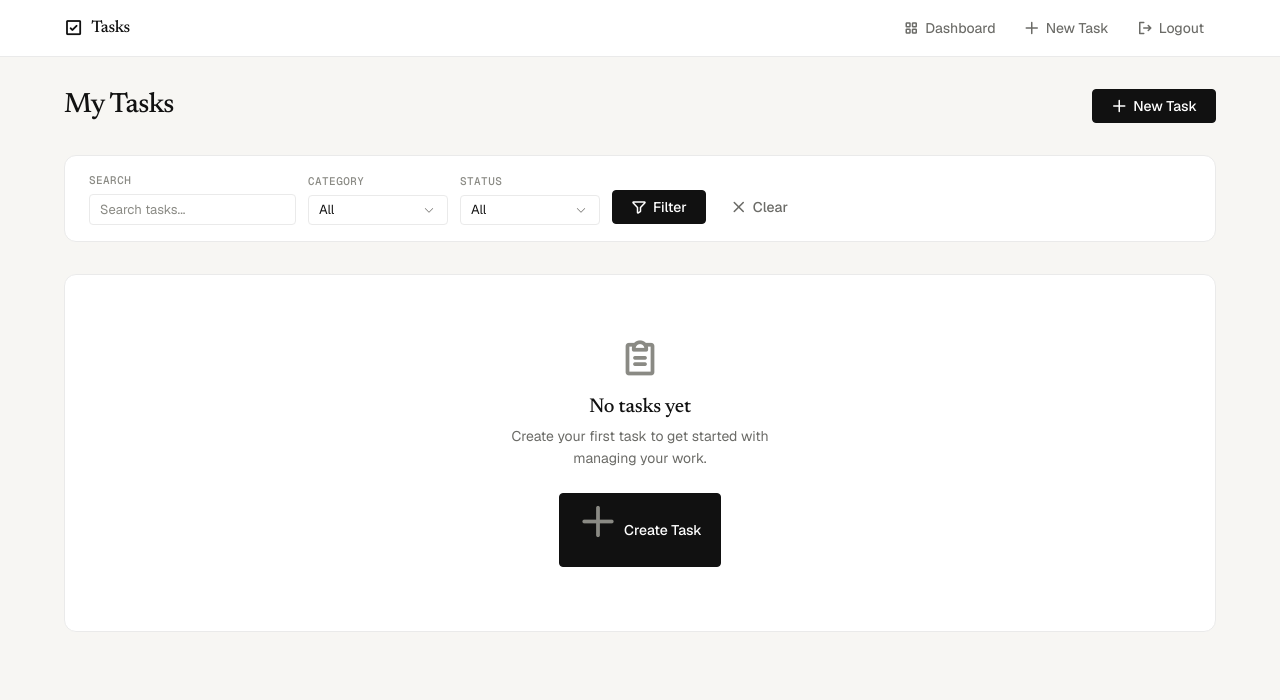
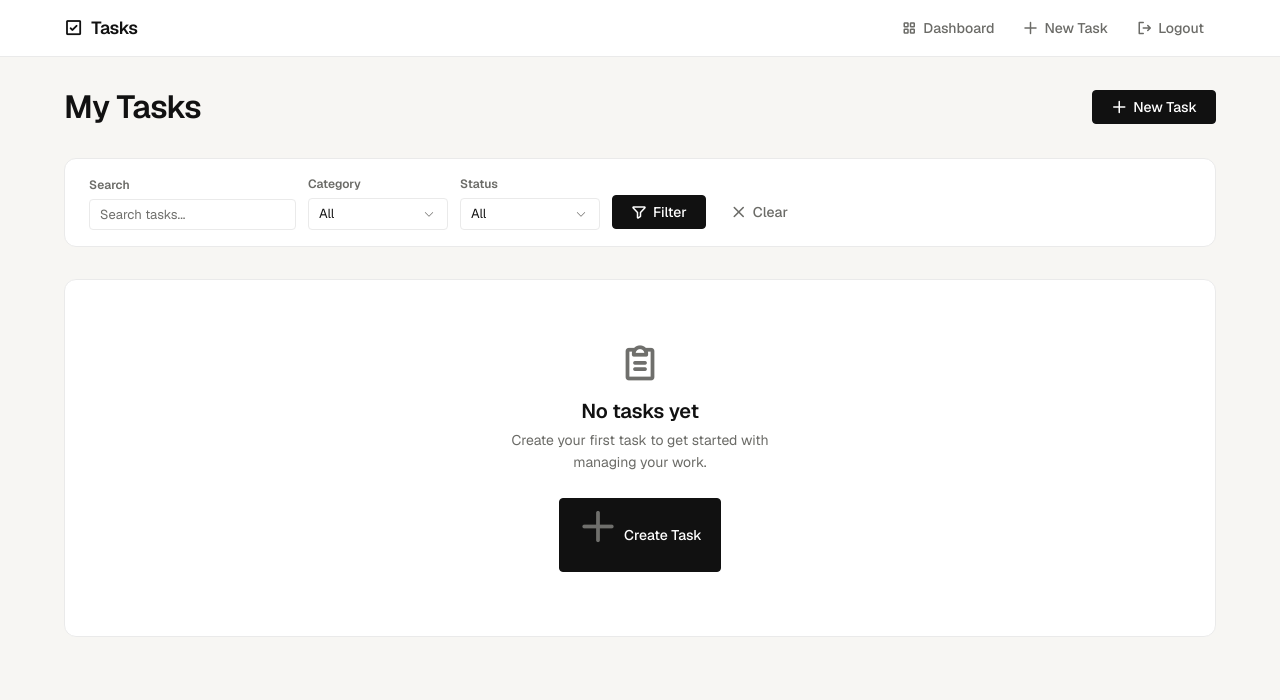
Before and after one commit to AbdulAhadSerfraz/task-management-system, a Flask app: page /dashboard in a window 1280 px wide. Shown: the top 700 px of the page. Run offline with Flask 3, Linux system fonts and the light colour scheme; the visitor is signed in with stand-in values (Sample User, id 1); data that the repository does not hold is empty.

Commit message:
Refine typography, add delight moments, polish UI, update README
- typeset: single typeface (Geist), structured type scale, text-wrap balance
- delight: completion pulse animation, first-task confetti, textarea auto-resize,
  Cmd+Enter keyboard shortcut
- polish: WCAG contrast fixes for tertiary/badge text, :focus-visible keyboard
  indicators, :disabled button states, token cleanup (--border-hover)
- README: reflect custom design system (no longer Bootstrap), updated structure,
  feature list, test count (21)

```diff
--- a/routes/task_routes.py
+++ b/routes/task_routes.py
@@ -87,8 +87,12 @@ def create_task():
         db.session.add(task)
         db.session.commit()
 
+        task_count = Task.query.filter_by(user_id=current_user.id).count()
         flash('Task created successfully!', 'success')
-        return redirect(url_for('task.dashboard'))
+        redirect_url = url_for('task.dashboard')
+        if task_count == 1:
+            redirect_url += '?created=1'
+        return redirect(redirect_url)
 
     return render_template('create_task.html')
 
@@ -177,4 +181,4 @@ def complete_task(task_id):
     db.session.commit()
 
     flash('Task status updated!', 'success')
-    return redirect(url_for('task.dashboard'))
+    return redirect(url_for('task.dashboard', completed=task.id))
--- a/static/css/style.css
+++ b/static/css/style.css
@@ -3,8 +3,9 @@
   --bg-raised: #FFFFFF;
   --text: #111111;
   --text-secondary: #6B6B67;
-  --text-tertiary: #8A8A84;
+  --text-tertiary: #6F6F6C;
   --border: #EAEAEA;
+  --border-hover: #D4D4D0;
   --border-light: #F0F0EE;
   --red-bg: #FDEBEC;
   --red-text: #9F2F2D;
@@ -14,8 +15,7 @@
   --green-text: #346538;
   --yellow-bg: #FBF3DB;
   --yellow-text: #956400;
-  --sans: 'Geist', 'SF Pro Display', 'Helvetica Neue', 'Switzer', sans-serif;
-  --serif: 'Newsreader', 'Playfair Display', serif;
+  --sans: 'Geist', system-ui, -apple-system, sans-serif;
   --mono: 'Geist Mono', 'SF Mono', 'JetBrains Mono', monospace;
   --space-3xs: 2px;
   --space-2xs: 4px;
@@ -49,6 +49,7 @@ body {
   color: var(--text);
   background: var(--bg);
   line-height: 1.6;
+  text-wrap: pretty;
   -webkit-font-smoothing: antialiased;
   -moz-osx-font-smoothing: grayscale;
 }
@@ -68,19 +69,14 @@ body {
 
 h1, h2, h3, h4, h5 {
   color: var(--text);
-  line-height: 1.2;
+  line-height: 1.15;
+  text-wrap: balance;
 }
 
-h1 {
-  font-family: var(--serif);
-  font-weight: 500;
-  letter-spacing: -0.02em;
-  font-size: 2.25rem;
-}
-
-h2 { font-size: 1.5rem; font-weight: 600; letter-spacing: -0.01em; }
-h3 { font-size: 1.25rem; font-weight: 600; letter-spacing: -0.01em; }
-h4 { font-size: 1.125rem; font-weight: 600; }
+h1 { font-size: 2.5rem; font-weight: 600; letter-spacing: -0.02em; }
+h2 { font-size: 2rem; font-weight: 600; letter-spacing: -0.015em; }
+h3 { font-size: 1.5rem; font-weight: 600; letter-spacing: -0.01em; }
+h4 { font-size: 1.25rem; font-weight: 600; }
 
 a {
   color: var(--text);
@@ -102,13 +98,14 @@ a:hover {
 }
 
 .page-header h1 {
-  font-size: 1.75rem;
+  font-size: 2rem;
   margin: 0;
 }
 
 .text-mono {
   font-family: var(--mono);
   font-size: 0.8125rem;
+  font-variant-numeric: tabular-nums;
 }
 
 .text-secondary { color: var(--text-secondary); }
@@ -140,9 +137,8 @@ a:hover {
   display: flex;
   align-items: center;
   gap: var(--space-xs);
-  font-family: var(--serif);
-  font-size: 1.05rem;
-  font-weight: 500;
+  font-size: 1.1rem;
+  font-weight: 600;
   letter-spacing: -0.02em;
   color: var(--text);
 }
@@ -164,7 +160,7 @@ a:hover {
   gap: 6px;
   padding: 6px var(--space-sm);
   font-size: 0.875rem;
-  font-weight: 450;
+  font-weight: 500;
   color: var(--text-secondary);
   border-radius: var(--radius-sm);
   transition: all var(--transition-fast);
@@ -633,12 +657,9 @@ a:hover {
 }
 
 .filter-group label {
-  font-family: var(--mono);
-  font-size: 0.6875rem;
-  font-weight: 500;
-  letter-spacing: 0.04em;
-  text-transform: uppercase;
-  color: var(--text-tertiary);
+  font-size: 0.75rem;
+  font-weight: 600;
+  color: var(--text-secondary);
 }
 
 .filter-group .form-input,
@@ -677,9 +698,8 @@ a:hover {
 }
 
 .empty-state h3 {
-  font-family: var(--serif);
   font-size: 1.25rem;
-  font-weight: 500;
+  font-weight: 600;
   margin-bottom: 6px;
 }
 
--- a/static/js/delight.js
+++ b/static/js/delight.js
@@ -1,5 +1,7 @@
 (function () {
   'use strict';
+
+  var rm = window.matchMedia('(prefers-reduced-motion: reduce)');
 
   /* --- Auto-dismiss flash alerts --- */
   var alerts = document.querySelectorAll('.alert');
@@ -17,18 +19,85 @@
     cards[j].style.setProperty('--card-index', j);
   }
 
-  /* --- Scroll reveal via IntersectionObserver --- */
-  function isReduceMotion() {
-    return window.matchMedia('(prefers-reduced-motion: reduce)').matches;
+  /* --- Completion celebration --- */
+  var completedId = new URLSearchParams(window.location.search).get('completed');
+  if (completedId) {
+    var completedCard = document.querySelector('[data-task-id="' + completedId + '"]');
+    if (completedCard && !rm.matches) {
+      completedCard.classList.add('completing');
+      var badge = completedCard.querySelector('.badge-green .ph-check');
+      if (badge) {
+        badge.style.animation = 'none';
+        requestAnimationFrame(function () {
+          badge.style.animation = '';
+        });
+      }
+    }
   }
 
-  if (!isReduceMotion() && 'IntersectionObserver' in window) {
+  /* --- Confetti on first task --- */
+  var created = new URLSearchParams(window.location.search).get('created');
+  if (created === '1' && !rm.matches) {
+    var container = document.createElement('div');
+    container.className = 'confetti-container';
+    var colors = ['#111111', '#6B6B67', '#346538', '#9F2F2D', '#956400'];
+    for (var c = 0; c < 48; c++) {
+      var piece = document.createElement('div');
+      piece.className = 'confetti-piece';
+      piece.style.left = (Math.random() * 100) + '%';
+      piece.style.top = '-10px';
+      piece.style.background = colors[Math.floor(Math.random() * colors.length)];
+      piece.style.width = (4 + Math.random() * 4) + 'px';
+      piece.style.height = (4 + Math.random() * 4) + 'px';
+      piece.style.animationDelay = (Math.random() * 0.6) + 's';
+      piece.style.animationDuration = (1.2 + Math.random() * 0.8) + 's';
+      piece.style.borderRadius = Math.random() > 0.5 ? '50%' : '1px';
+      container.appendChild(piece);
+    }
+    document.body.appendChild(container);
+    setTimeout(function () {
+      if (container.parentElement) container.remove();
+    }, 2500);
+  }
+
+  /* --- Textarea auto-resize --- */
+  var textareas = document.querySelectorAll('.form-textarea');
+  for (var t = 0; t < textareas.length; t++) {
+    (function (ta) {
+      ta.classList.add('form-textarea-resize');
+      function resize() {
+        ta.style.height = 'auto';
+        ta.style.height = ta.scrollHeight + 'px';
+      }
+      ta.addEventListener('input', resize);
+      resize();
+    })(textareas[t]);
+  }
+
+  /* --- Keyboard shortcut: Cmd+Enter / Ctrl+Enter to submit form --- */
+  var formTextareas = document.querySelectorAll('form textarea');
+  for (var k = 0; k < formTextareas.length; k++) {
+    (function (ta) {
+      ta.addEventListener('keydown', function (e) {
+        if ((e.metaKey || e.ctrlKey) && e.key === 'Enter') {
+          var form = ta.closest('form');
+          if (form) {
+            var submitBtn = form.querySelector('.btn-primary');
+            if (submitBtn) submitBtn.click();
+            else form.submit();
+          }
+        }
+      });
+    })(formTextareas[k]);
+  }
+
+  /* --- Scroll reveal via IntersectionObserver --- */
+  if (!rm.matches && 'IntersectionObserver' in window) {
     var revealEls = document.querySelectorAll('.reveal');
     if (revealEls.length === 0) {
-      /* auto-reveal task cards and auth card */
       var autoTargets = document.querySelectorAll('.task-card, .auth-card, .empty-state');
-      for (var k = 0; k < autoTargets.length; k++) {
-        autoTargets[k].classList.add('reveal');
+      for (var k2 = 0; k2 < autoTargets.length; k2++) {
+        autoTargets[k2].classList.add('reveal');
       }
       revealEls = document.querySelectorAll('.reveal');
     }
--- a/templates/base.html
+++ b/templates/base.html
@@ -6,7 +6,7 @@
   <title>{% block title %}{% endblock title %} &middot; Task Manager</title>
   <link rel="preconnect" href="https://fonts.googleapis.com">
   <link rel="preconnect" href="https://fonts.gstatic.com" crossorigin>
-  <link href="https://fonts.googleapis.com/css2?family=Geist:wght@100..900&family=Geist+Mono:wght@100..900&family=Newsreader:ital,opsz,wght@0,6..72,200..800;1,6..72,200..800&display=swap" rel="stylesheet">
+  <link href="https://fonts.googleapis.com/css2?family=Geist:wght@100..900&family=Geist+Mono:wght@100..900&display=swap" rel="stylesheet">
   <link rel="stylesheet" href="https://unpkg.com/@phosphor-icons/web@2.1.1/src/bold/style.css">
   <link rel="stylesheet" href="{{ url_for('static', filename='css/style.css') }}">
 </head>
--- a/templates/create_task.html
+++ b/templates/create_task.html
@@ -11,7 +11,7 @@
   <div class="card">
     <div class="card-header">
       <h2>New Task</h2>
-      <p class="text-secondary text-sm">Add a new item to your task list</p>
+      <p class="text-secondary text-sm">Add a new task</p>
     </div>
     <div class="card-body">
       <form method="POST">
--- a/templates/dashboard.html
+++ b/templates/dashboard.html
@@ -42,7 +42,7 @@
 {% if tasks %}
 <div class="task-grid">
   {% for task in tasks %}
-  <div class="task-card {% if task.completed %}completed{% endif %}" style="--card-index: {{ loop.index0 }}">
+  <div class="task-card {% if task.completed %}completed{% endif %}" style="--card-index: {{ loop.index0 }}" data-task-id="{{ task.id }}">
     <div class="task-date">
       <i class="ph-bold ph-calendar-blank"></i>
       <span>{{ task.created_at.strftime('%b %d, %Y') }}</span>
```
Also changed, not shown: other parts of static/css/style.css (+139 -14 lines), README.md.
